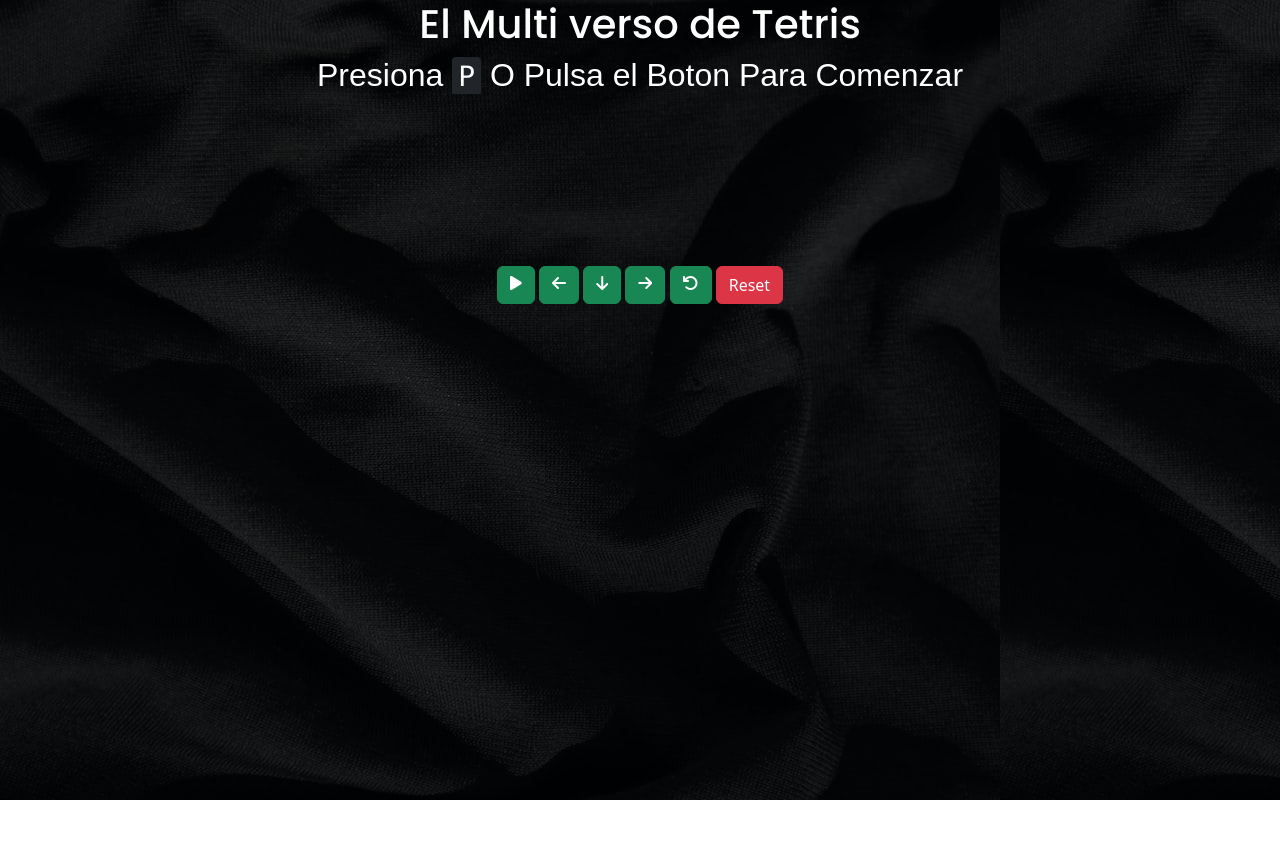
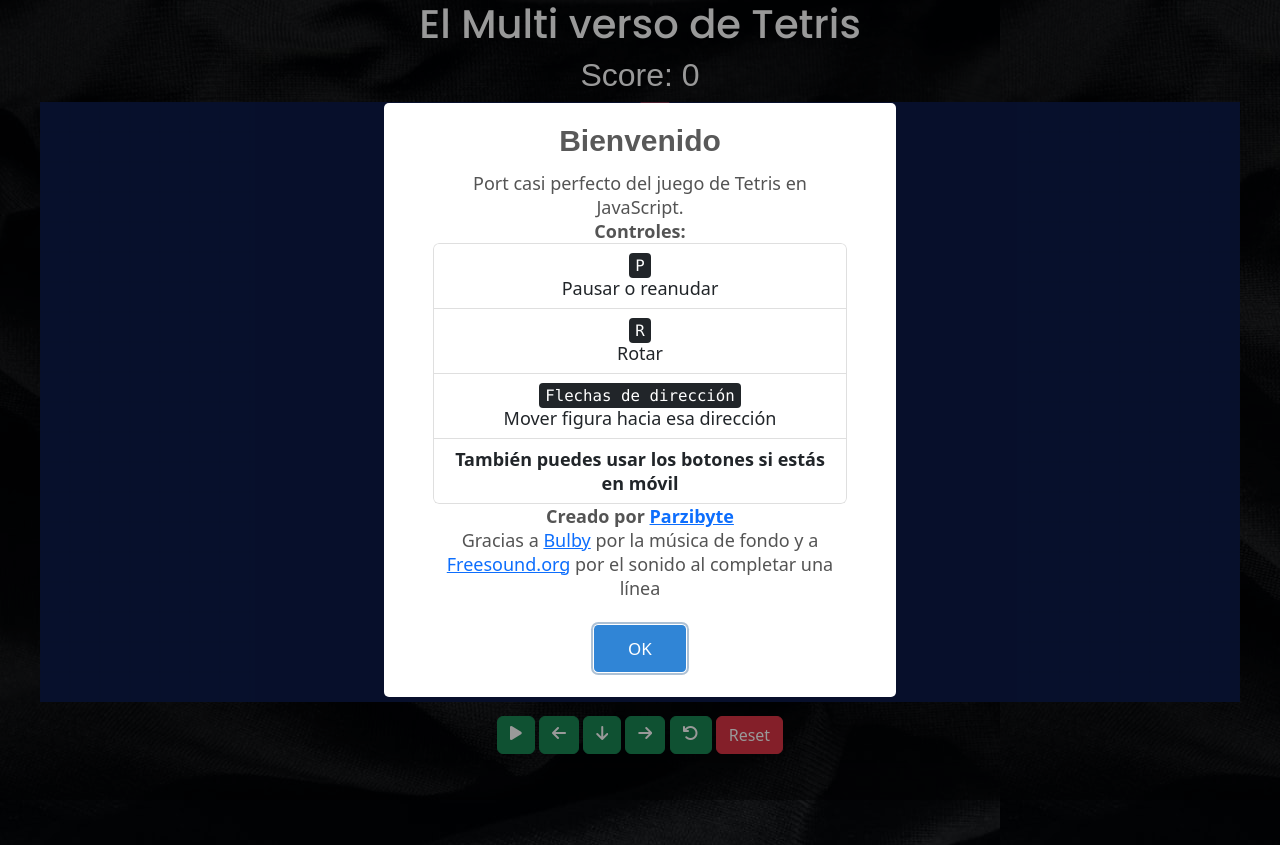
Before and after one commit to SoffiaSanchezz/Proyecto-tetris, a plain HTML site: page index.html in a window 1280 px wide. Before the commit the page ends 800 px from the top, so only its background shows below. Drawn offline with nearby package versions, Linux system fonts and the light colour scheme.

Commit message:
tetris funcional

```diff
--- a/index.html
+++ b/index.html
@@ -55,12 +55,14 @@
 
     </footer>
 
+<script src="js/sweetalert2.min.js"></script>
+<script src="js/script.js"></script>
+
+<!-- <script src="https://cdn.jsdelivr.net/npm/sweetalert2@11"></script> -->
+
+<!-- <script src="//cdn.jsdelivr.net/npm/sweetalert2@11"></script> -->
 
 
 </body>
-<script src="js/sweetalert.js"></script>
-<script src="js/script.js"></script>
-
-
 
 </html>
--- a/js/script.js
+++ b/js/script.js
@@ -14,8 +14,8 @@
     static CANVAS_HEIGHT = this.SQUARE_LENGTH * this.ROWS;
 
     //Aquí se define el color del cuadro y borde del mismo dentro en el juego
-    static EMPTY_COLOR = "#ffffff";
-    static BORDER_COLOR = "#ffffff";
+    static EMPTY_COLOR = "#0c1a49";
+    static BORDER_COLOR = "#0c1a49";
 
     //Cuando se elimina una fila por que esta ya se completo, esta estará de color ROJO!!!
     static DELETED_ROW_COLOR = "#FF0000";
@@ -79,7 +79,6 @@
         this.refreshScore();
         this.pauseGame();
     }
-
     showWelcome() {
         Swal.fire("Bienvenido", `Port casi perfecto del juego de Tetris en JavaScript.
 <br>
@@ -96,6 +95,7 @@
 y a <a href="https://freesound.org/people/grunz/sounds/109662/">Freesound.org</a> por el sonido al completar una línea
 `);
     }
+
 
 
     initControls() {
```
